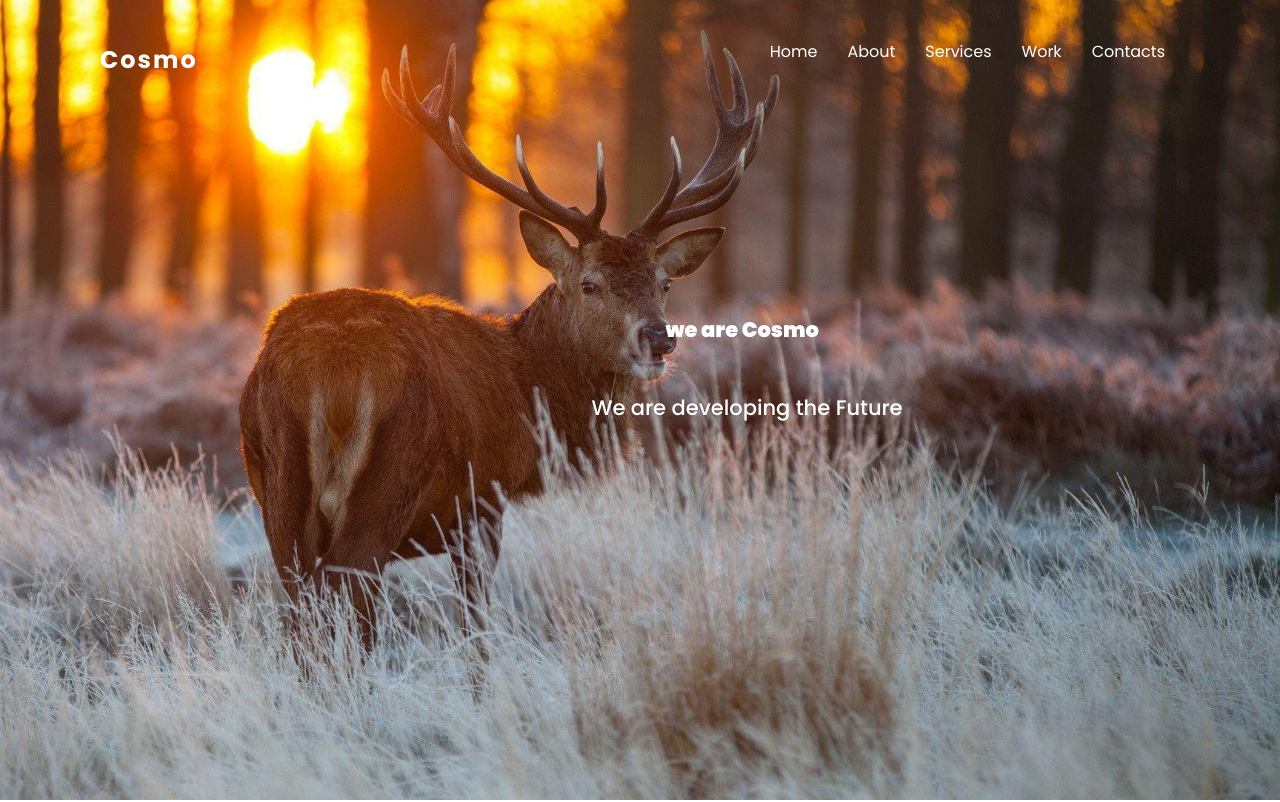
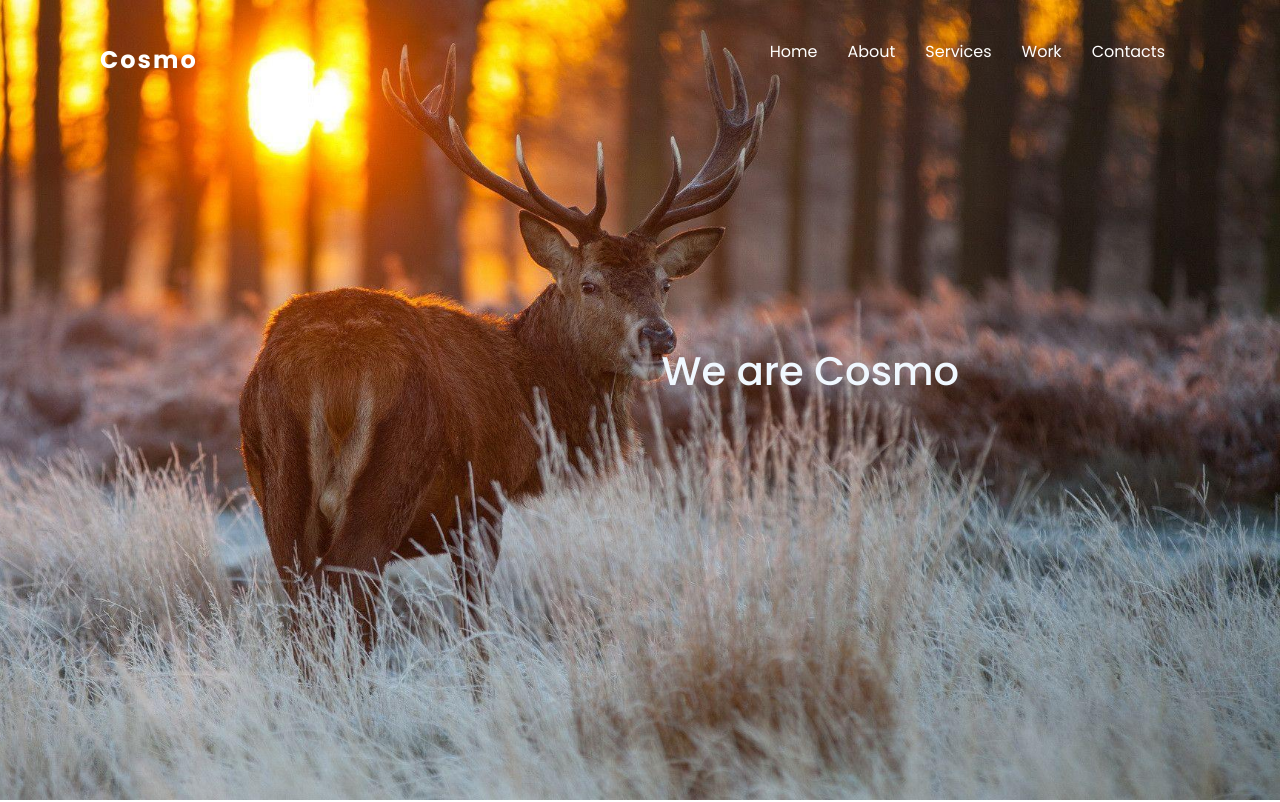
Before and after one commit to chandanrathod04/webtest, a plain HTML site: page index.html in a window 1280 px wide. Shown: the top 802 px of the page. Drawn offline with nearby package versions, Linux system fonts and the light colour scheme.

Commit message:
updadtae

```diff
--- a/index.html
+++ b/index.html
@@ -23,9 +23,8 @@
     </header>
     <section class="banner" id="home">
       <div class="textBx">
-        <pre><h2>                      <strong>                                                                                                                                   we are Cosmo</strong></h2>
-        <h3>                                                                                          We are developing the Future</h3>
-          </div>
+        <pre><pre>  <h1 style="color: aliceblue;">                                                      We are Cosmo</h1>
+            </div>
     </section>
     <section class="work" id="work">
       <div class="heading">
```
